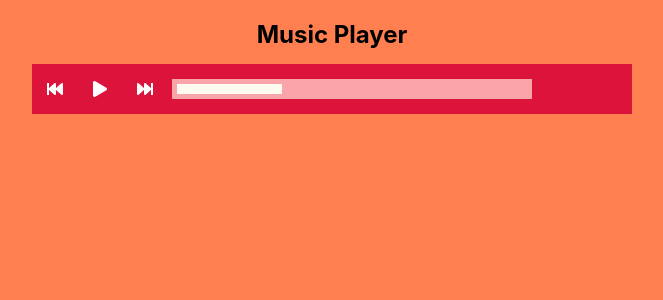
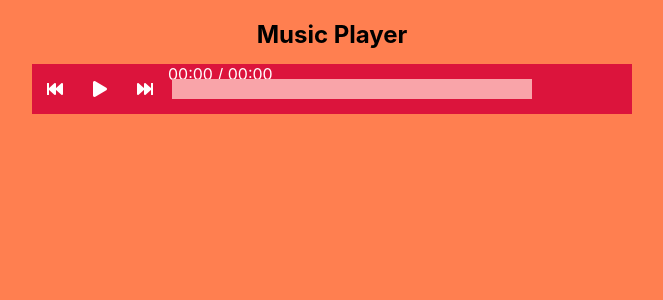
Before and after one commit to sabidi1/Music-Player, a React (Create React App) app: page / in a window 1280 px wide. Shown: the top 300 px of the page, without its empty margins (308-971 px from the left). Built offline with nearby package versions, Linux system fonts and the light colour scheme.

Commit message:
adds timer, scrolling upcoming

```diff
--- a/package.json
+++ b/package.json
@@ -3,6 +3,7 @@
   "version": "0.1.0",
   "private": true,
   "dependencies": {
+    "classnames": "^2.2.6",
     "react": "^16.8.4",
     "react-dom": "^16.8.4",
     "react-scripts": "2.1.8",
--- a/src/Player.css
+++ b/src/Player.css
@@ -30,6 +30,7 @@
     bottom: 15px;
     right:100px ;
     background: #F9A4A9;
+    cursor: pointer;
 }
 .progress > .bar{
     position: absolute;
@@ -47,3 +48,6 @@
     width: 30%;
     background: floralwhite;
 }
+.time{
+    color:white;
+}
--- a/src/Player.js
+++ b/src/Player.js
@@ -1,49 +1,161 @@
 import React, { Component } from 'react';
 import './Player.css';
+import classnames from 'classnames';
+import { format } from 'path';
 
 class Player extends Component {
     constructor() {
         super();
-        this.playing = true;
         this.state = {
-            file: 'http://localhost:8000/Imagine%20Dragons%20-%20Natural.mp3'
+            song_src: 'http://localhost:8000/Imagine%20Dragons%20-%20Natural.mp3',
+            is_playing: false,
+            progress: 0,
+            in_set_progress_mode:false,
         };
+        this.is_progress_dirty = false;
+        this.registered_events = false;
     }
-    play() {
-        if(this.playing == true)
-            this.refs.player.play();
-        else
-            this.refs.player.pause();
-        this.playing = !this.playing;
+    togglePlay() {
+        this.setState({ is_playing: !this.state.is_playing });
+    }
+
+    startSetProgress(evt) {
+        this.setState({
+            in_set_progress_mode: true
+        });
+        this.setProgress(evt);
+    }
+    stopSetProgress(evt) {
+        this.setState({
+            in_set_progress_mode: false
+        })
+        this.setProgress(evt);
+    }
+    setProgress(evt) {
+        if (this.state.in_set_progress_mode) {
+            var progress = (evt.clientX - offsetLeft(this.refs.progress_bar)) / this.refs.progress_bar.clientWidth;
+            this.setState({
+                progress: progress,
+            });
+            this.is_progress_dirty=true;
+        }
+
     }
     render() {
+        var currentTime = 0;
+        var totalTime = 0;
+
+        if (this.refs.player) {
+            var player = this.refs.player;
+            if (player.currentSrc !== this.state.song_src) {
+                player.src = this.state.song_src;
+            }
+            if (player.paused) {
+                if (this.state.is_playing) {
+                    player.play();
+                }
+            }
+            else if (!this.state.is_playing) {
+                player.pause();
+            }
+
+            if (this.is_progress_dirty){
+            this.is_progress_dirty=false;
+
+            console.log(player.currentTime);
+            player.pause();
+            player.currentTime = player.duration * this.state.progress;
+            player.play();
+            console.log(this.state.progress);
+            console.log(player.duration);
+            console.log(player.currentTime);
+            console.log(player.duration * this.state.progress);
+            }
+
+            if(this.registered_events!== player){
+                this.registered_events = player;
+
+                player.addEventListener('progress',(evt)=>{
+                    if(!this.is_progress_dirty){
+                    this.setState({
+                        progress: player.currentTime / player.duration,
+                    });
+                }
+                });
+
+            }
+            currentTime = player.currentTime;
+            totalTime = player.duration;
+        }
+        var playerClsName = {
+            "fas    ": true,
+            "fa-play": !this.state.is_playing,
+            "fa-pause": this.state.is_playing
+        }
         return (
             <div className="player">
                 <div className="controls">
                     <a>
                         <i className="fas fa-fast-backward"></i>
                     </a>
-                    <a onClick={this.play.bind(this)}>
-                        <i className="fas fa-play"></i>
+                    <a onClick={this.togglePlay.bind(this)}>
+                        <i className={classnames(playerClsName)} aria-hidden="true"></i>
                     </a>
 
                     <a>
                         <i className="fas fa-fast-forward"></i>
                     </a>
                 </div>
-                <div className="progress">
-                    <div className="bar">
-                        <div></div>
+                <div
+                    //onClick={this.setProgress.bind(this)}
+                    onMouseMove={this.setProgress.bind(this)}
+                    onMouseDown={this.startSetProgress.bind(this)}
+                    onMouseLeave={this.stopSetProgress.bind(this)}
+                    onMouseUp={this.stopSetProgress.bind(this)}
+                    className="progress">
+                    <div ref="progress_bar" className="bar">
+                        <div style={{ width: (this.state.progress * 100) + '%' }}></div>
                     </div>
 
                 </div>
-                <audio ref="player" autoPlay={false}>
-                    <source src={this.state.file}>
+                <div className="time">
+                {formatTime(currentTime)} / {formatTime(totalTime)}
+                </div>
+                <audio ref="player" autoPlay={this.state.is_playing}>
+                    <source src={this.state.song_src}>
                     </source>
                 </audio>
             </div>
         );
     }
 }
+function formatNumber(num){
+    var str = num + '';
+    if(str.length == 1){
+        return '0' + str;
+    }
+    else if(str.length == 0){
+        return '00';
+    }
+    return str;
+}
+function formatTime(s){
+    var total_seconds = Math.floor(s);
+    var hours = Math.floor(total_seconds / 3600);
+    var minutes = Math.floor(total_seconds / 60) - hours * 60;
+    var seconds = total_seconds - minutes * 60 - hours * 3600;
+    if (hours){
+        return formatNumber(hours) +':' + formatNumber(minutes) +':'+formatNumber(seconds);
+    }
+    return formatNumber(minutes) + ':' + formatNumber(seconds);
+}
 
+function offsetLeft(element) {
+    var left = 0;
+    while (element && element !== document) {
+        left += element.offsetLeft;
+        element = element.offsetParent;
+    }
+    return left;
+}
 export default Player;
```
Also changed, not shown: 1 other file (tests, documents, lock files or other folders).
